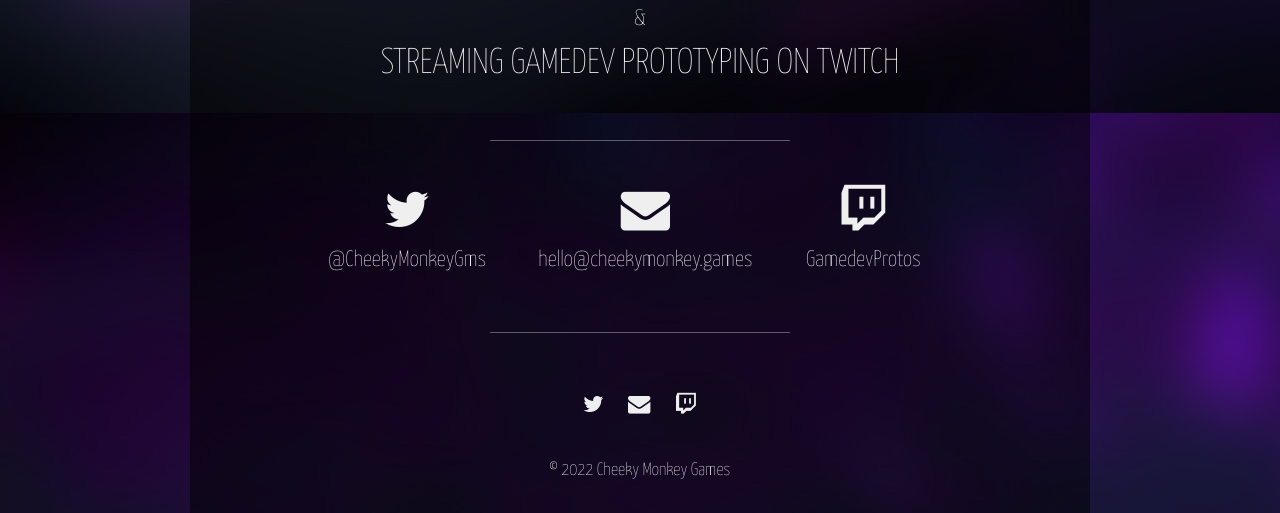
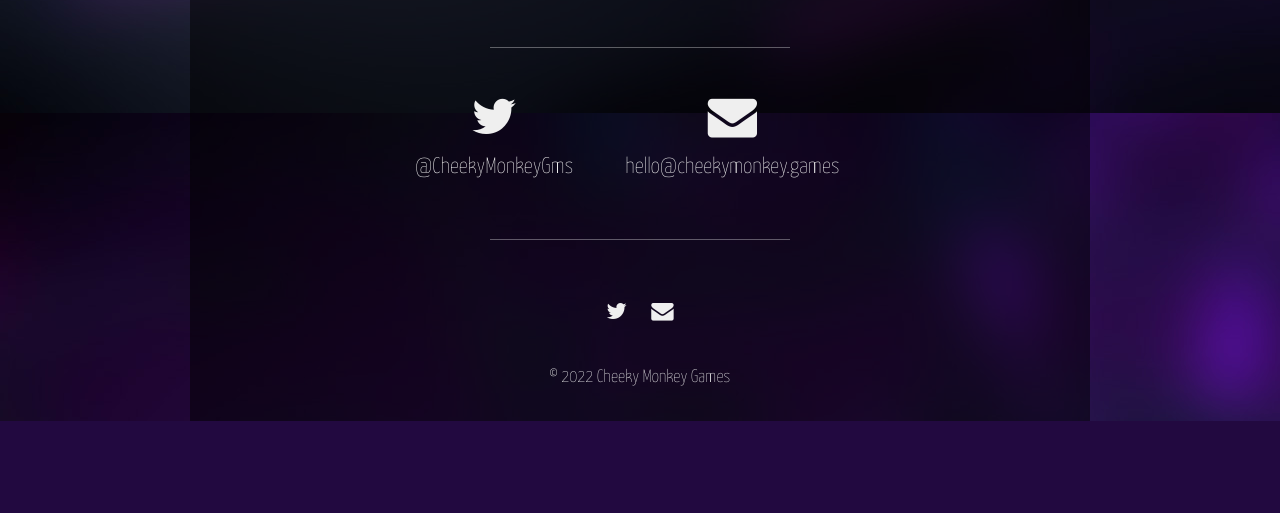
Before and after one commit to schouffy/www.cheekymonkey.games, a plain HTML site: page index.html in a window 1280 px wide. Shown: the part 967-1480 px from the top of the page. After the commit the page ends 1388 px from the top, so only its background shows below. Drawn offline with Linux system fonts and the light colour scheme.

Commit message:
Updated home page

```diff
--- a/index.html
+++ b/index.html
@@ -40,7 +40,7 @@
     .title { font-size: 2.6em;}
     .subtitle { font-size:1.6em; }
 
-    ul.social-media { width: 674px; height: 90px; text-align: center; margin: 0 auto; padding:0; }
+    ul.social-media { width: 500px; height: 90px; text-align: center; margin: 0 auto; padding:0; }
     ul.social-media li { display:inline; float:left; }
     ul.social-media li a div { display:inline-block; }
 
@@ -93,9 +93,7 @@
       <hr/>
 
       <div>
-        <span class="title">MAKING JUICY GAMES</span><br/>
-        &<br/>
-        <span class="subtitle">STREAMING GAMEDEV PROTOTYPING ON TWITCH</span>
+        <span class="title">MAKING JUICY GAMES</span>
       </div>
 
       <hr/>
@@ -112,12 +110,6 @@
             <a href="mailto:hello@cheekymonkey.games" title="hello@cheekymonkey.games">
               <span class="fa fa-envelope fa-lg" style="font-size: 2.2em"></span>
               <div>hello@cheekymonkey.games</div>
-            </a>
-          </li>
-          <li>
-            <a href="https://twitch.tv/gamedevprotos" title="https://twitch.tv/gamedevprotos">
-              <span class="fa fa-twitch fa-lg" style="font-size: 2.2em"></span>
-              <div>GamedevProtos</div>
             </a>
           </li>
         </ul>
@@ -141,36 +133,10 @@
               <span class="fa fa-envelope fa-xs"></span>
             </a>
           </li>
-          <li>
-            <a href="https://twitch.tv/gamedevprotos" title="https://twitch.tv/gamedevprotos">
-              <span class="fa fa-twitch fa-xs"></span>
-            </a>
-          </li>
         </ul>
 
         <div class="copyright">© 2022 Cheeky Monkey Games</div>
       </div>
-
-
-          <!--
-    NEON ESCAPE
-    Neon escape trailer
-    Game tagline
-    play store badge
-
-    Description
-    Screenshots, animated gifs
-    Information (https://gladiogames.com/square-maze-press-kit/)
-
-    link to presskit page
-    (https://gladiogames.com/square-maze-press-kit/)
-    https://blackpants.de/presskits/sheet.php?p=about_love,_hate_and_the_other_ones_2
-    zip with everything
-    -->
     </div>
-
-
-
-
   </body>
 </html>
```
Also changed, not shown: neonescape/index.html (+0 -21 lines).
